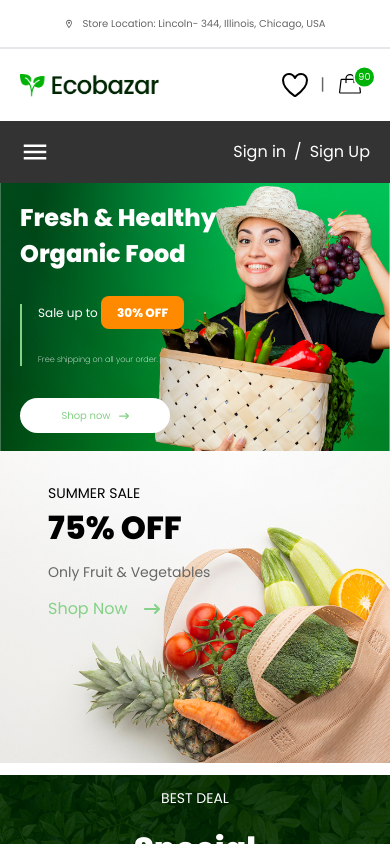
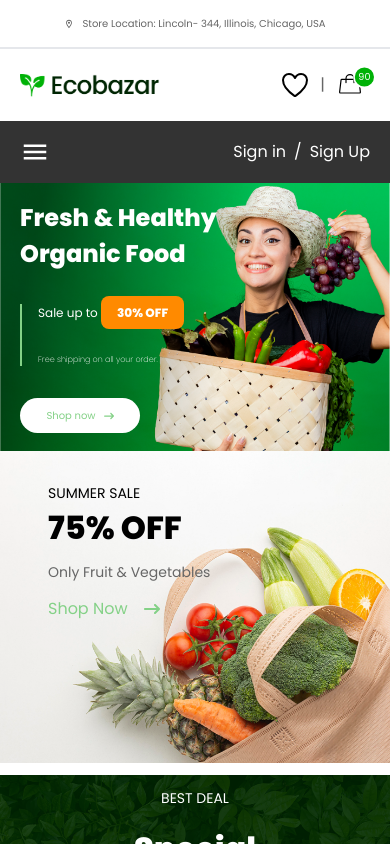
Before and after one commit to KodeNinj/Ecobazar, a Next.js app: page / in a window 390 px wide. Shown: the top 844 px of the page. Built offline with nearby package versions, Linux system fonts and the light colour scheme.

Commit message:
updated responsivess abit

```diff
--- a/src/app/globals.css
+++ b/src/app/globals.css
@@ -55,14 +55,26 @@ body {
 	.heartbagright {
 		gap: 5px;
 	}
-	.herotext{
+	.herotext {
 		font-size: 24px;
 	}
-	.heropee{
+	.heropee {
 		font-size: 12px;
 	}
 	.heropeeq {
 		font-size: 8px;
+	}
+}
+@media screen and (max-width: 380px) {
+	.herotext {
+		font-size: 18px;
+	}
+	.heropee {
+		font-size: 8px;
+	}
+	.heropeeq {
+		font-size: 6px;
+		margin-top: -15px;
 	}
 }
 /* @layer components {
--- a/src/components/Hero.tsx
+++ b/src/components/Hero.tsx
@@ -33,7 +33,7 @@ const Hero = () => {
 							</p>
 						</div>
 
-						<button className="bg-white lg:w-[25%] md:w-[40%] w-[150px] px-[16px] py-[10px] rounded-full justify-center flex items-center lg:text-[16px] md:text-[14px] text-[10px] gap-2 text-[var(--Soft-Primary)] hover:text-[var(--Primary)] ">
+						<button className="bg-white lg:w-[25%] md:w-[40%] w-[120px] px-[16px] py-[10px] rounded-full justify-center flex items-center lg:text-[16px] md:text-[14px] text-[10px] gap-2 text-[var(--Soft-Primary)] hover:text-[var(--Primary)] ">
 							Shop now <FaArrowRightLong />
 						</button>
 					</div>
```
